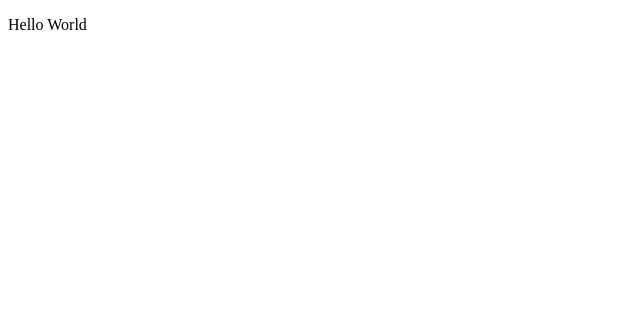
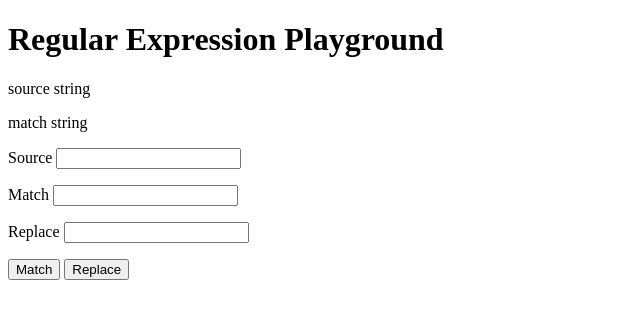
Before and after one commit to Bozar/RegExpPlayground, a plain HTML site: page index.html in a window 1280 px wide. Shown: the whole page, without its empty margins (0-640 px from the left). Drawn offline with Linux system fonts and the light colour scheme.

Commit message:
Add html elements.

```diff
--- a/index.html
+++ b/index.html
@@ -7,7 +7,31 @@
 </head>
 
 <body>
-    <p>Hello World</p>
+    <h1>Regular Expression Playground</h1>
+    <div class="outputString">
+        <p id="outputSource">source string</p>
+        <p id="outputEdited">match string</p>
+    </div>
+    <form class="inputString">
+        <p>
+            <label for="source">Source</label>
+            <input type="text" id="source" name="inputSource">
+        </p>
+        <p>
+            <label for="match">Match</label>
+            <input type="text" id="match" name="inputMatch">
+        </p>
+        <p>
+            <label for="replace">Replace</label>
+            <input type="text" id="replace" name="inputReplace">
+        </p>
+    </form>
+    <form class="clickButton">
+        <p>
+            <button type="button" id="matchButton">Match</button>
+            <button type="button" id="replaceButton">Replace</button>
+        </p>
+    </form>
 </body>
 
 </html>
```
